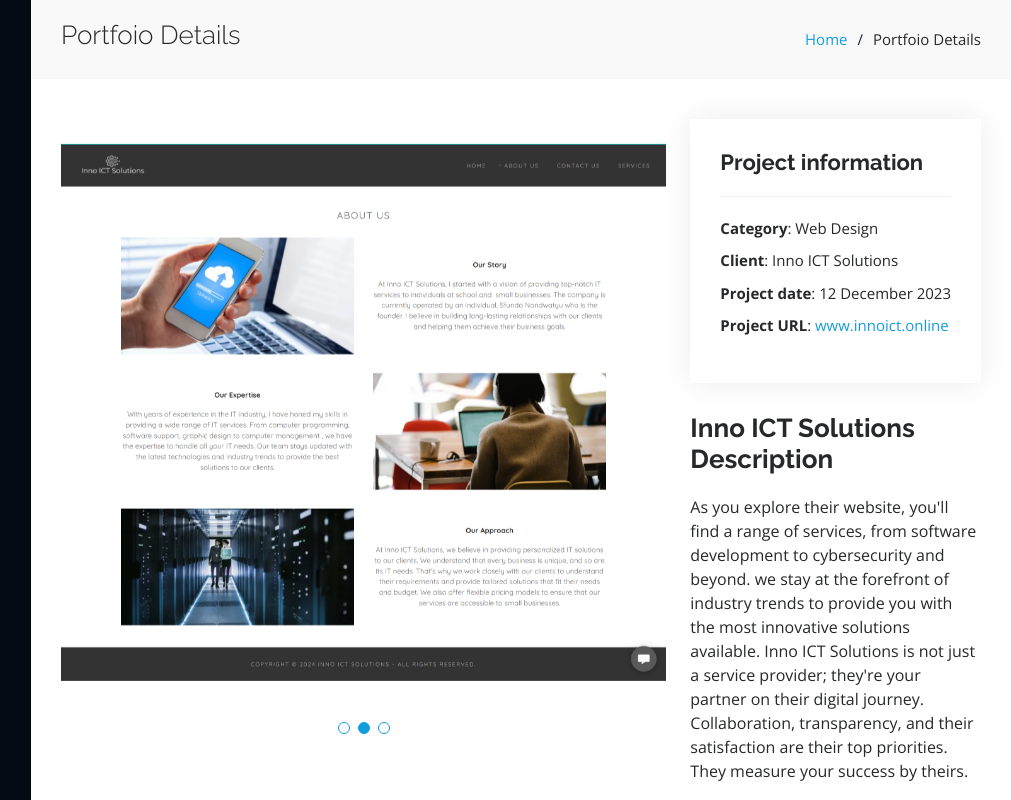
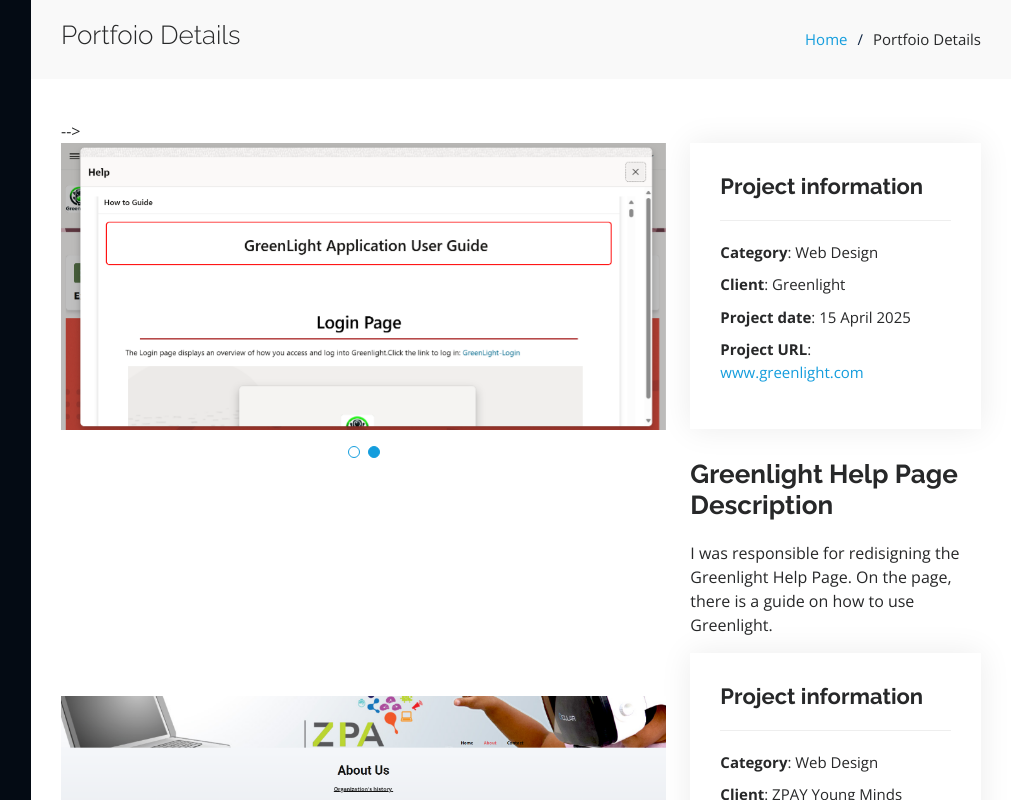
Before and after one commit to Sfundon97/Portfolio, a plain HTML site: page portfolio-details.html in a window 1280 px wide. Shown: the top 800 px of the page, 269-1280 px from the left. Drawn offline with nearby package versions, Linux system fonts and the light colour scheme.

Commit message:
First Update

```diff
--- a/portfolio-details.html
+++ b/portfolio-details.html
@@ -89,9 +89,9 @@
     <section id="portfolio-details" class="portfolio-details">
       <div class="container">
 
-        <div class="row gy-4">
+        <!-- <div class="row gy-4">
 
-          <div class="col-lg-8">
+          <!-- <div class="col-lg-8">
             <div class="portfolio-details-slider swiper">
               <div class="swiper-wrapper align-items-center">
 
@@ -110,9 +110,9 @@
               </div>
               <div class="swiper-pagination"></div>
             </div>
-          </div>
+          </div> -->
 
-          <div class="col-lg-4">
+          <!-- <div class="col-lg-4">
             <div class="portfolio-info">
               <h3>Project information</h3>
               <ul>
@@ -129,9 +129,46 @@
               </p>
             </div>
           </div>
-        </div><br>
+        </div><br> --> -->
 
+        <div class="row gy-4">
 
+            <div class="col-lg-8">
+              <div class="portfolio-details-slider swiper">
+                <div class="swiper-wrapper align-items-center">
+
+                  <div class="swiper-slide">
+                    <img src="assets/img/portfolio/Greenlight.png" alt="">
+                  </div>
+
+                  <div class="swiper-slide">
+                    <img src="assets/img/portfolio/Greenlught Help.png" alt="">
+                  </div>
+
+                </div>
+                <div class="swiper-pagination"></div>
+              </div>
+            </div>
+
+            <div class="col-lg-4">
+              <div class="portfolio-info">
+                <h3>Project information</h3>
+                <ul>
+                  <li><strong>Category</strong>: Web Design</li>
+                  <li><strong>Client</strong>: Greenlight</li>
+                  <li><strong>Project date</strong>: 15 April 2025</li>
+                  <li><strong>Project URL</strong>: <a href="https://ga6c0aaf45a4e01-db76rjg.adb.af-johannesburg-1.oraclecloudapps.com/ords/r/vodacomsa/greenlight/login?session=15251875871810&notification_msg=SW52YWxpZCBMb2dpbiBDcmVkZW50aWFsczxkaXYgaWQ9ImFwZXhfbG9naW5fdGhy.,b3R0bGVfZGl2Ij5QbGVhc2Ugd2FpdCA8c3BhbiBpZD0iYXBleF9sb2dpbl90aHJv.,dHRsZV9zZWMiPjE1PC9zcGFuPiBzZWNvbmRzIHRvIHNpZ24gaW4gYWdhaW4uPC9k.,aXY-%2FVFIqrgfYXl7DRfUWQTSxR5unIudZJQFFkZQBlJqSGKcnq3xIZAW40_j5EsK0tYiZk0YqCFsuOW9KbvN9zy9-tg">www.greenlight.com</a></li>
+                </ul>
+              </div>
+              <div class="portfolio-description">
+                <h2>Greenlight Help Page Description</h2>
+                <p>
+                  I was responsible for redisigning the Greenlight Help Page. On the page, there is a guide on how to use Greenlight.
+                </p>
+              </div>
+            </div>
+
+        </div>
 
         <div class="row gy-4">
 
```
Also changed, not shown: assets/img/portfolio/Greenlight.png (added), assets/img/portfolio/Greenlught Help.png (added).
